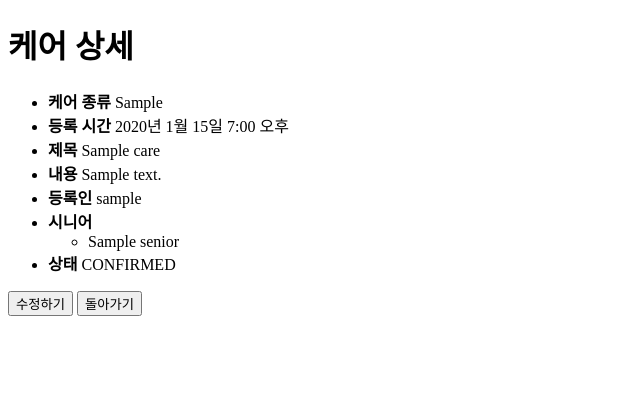
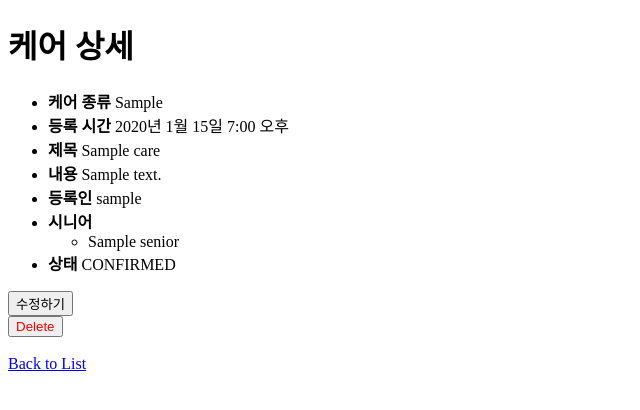
Before and after one commit to kyj15678/ONSEMI, a Django app: page /care/care/detail/1/ in a window 1280 px wide. Shown: the top 410 px of the page, without its empty margins (0-640 px from the left). Run offline with Django 5.2, Linux system fonts and the light colour scheme; tables that the repository leaves empty hold one stand-in row (values such as "Sample post").

Commit message:
feat: 케어 삭제 기능 추가

```diff
--- a/care_app/templates/care_app/show_one_care.html
+++ b/care_app/templates/care_app/show_one_care.html
@@ -23,6 +23,12 @@
         <li><strong>상태</strong> {{ care.care_state }}</li>
     </ul>
     <button type="button" onclick="window.location.href = '/care/care/update/{{care.id}}/'">수정하기</button>
-    <button type="button" onclick="window.location.href = '/care/my-cares/'">돌아가기</button>
+    <form method="post" action="{% url 'delete_care' care.id %}" onsubmit="return confirm('정말로 삭제하시겠습니까?');">
+        {% csrf_token %}
+        <button type="submit" style="color: red;">Delete</button>
+    </form>
+    <br>
+    <a href='/care/my-cares/'>Back to List</a>
+    {% comment %} <button type="button" onclick="window.location.href = '/care/my-cares/'">돌아가기</button> {% endcomment %}
 </body>
 </html>
--- a/care_app/urls.py
+++ b/care_app/urls.py
@@ -6,6 +6,7 @@ from .views import family_list_views, family_post_views, volunteer_list_views
 urlpatterns = [
     path("add/care/", family_post_views.add_care),
     path("care/update/<int:care_id>/", family_post_views.update_care),
+    path("care/delete/<int:care_id>/", family_post_views.delete_care, name='delete_care'),
     path("add/senior/", family_post_views.add_senior),
     path("care/detail/<int:care_id>/", family_post_views.show_one_care),
     path("my-cares/", UserCareListView.as_view(), name="user_care_list"),
--- a/care_app/views/family_post_views.py
+++ b/care_app/views/family_post_views.py
@@ -93,6 +93,12 @@ def update_care(request, care_id):
         care.save()
         return redirect(f"/care/care/detail/{care_id}/")
 
+def delete_care(request, care_id):
+    care = get_object_or_404(Care, id=care_id)
+    care.delete()
+
+    return redirect('/care/my-cares/')
+
 
 # @login_required
 def add_senior(request):
@@ -155,9 +161,8 @@ def delete_senior(request, id):
     # 노인 객체 가져오기
     senior = get_object_or_404(Senior, id=id)
 
-    if senior.user_id != request.user.id:
-
-        pass
+    #if senior.user_id != request.user.id:
+    #    pass
 
     # 노인 삭제
     senior.delete()
```
